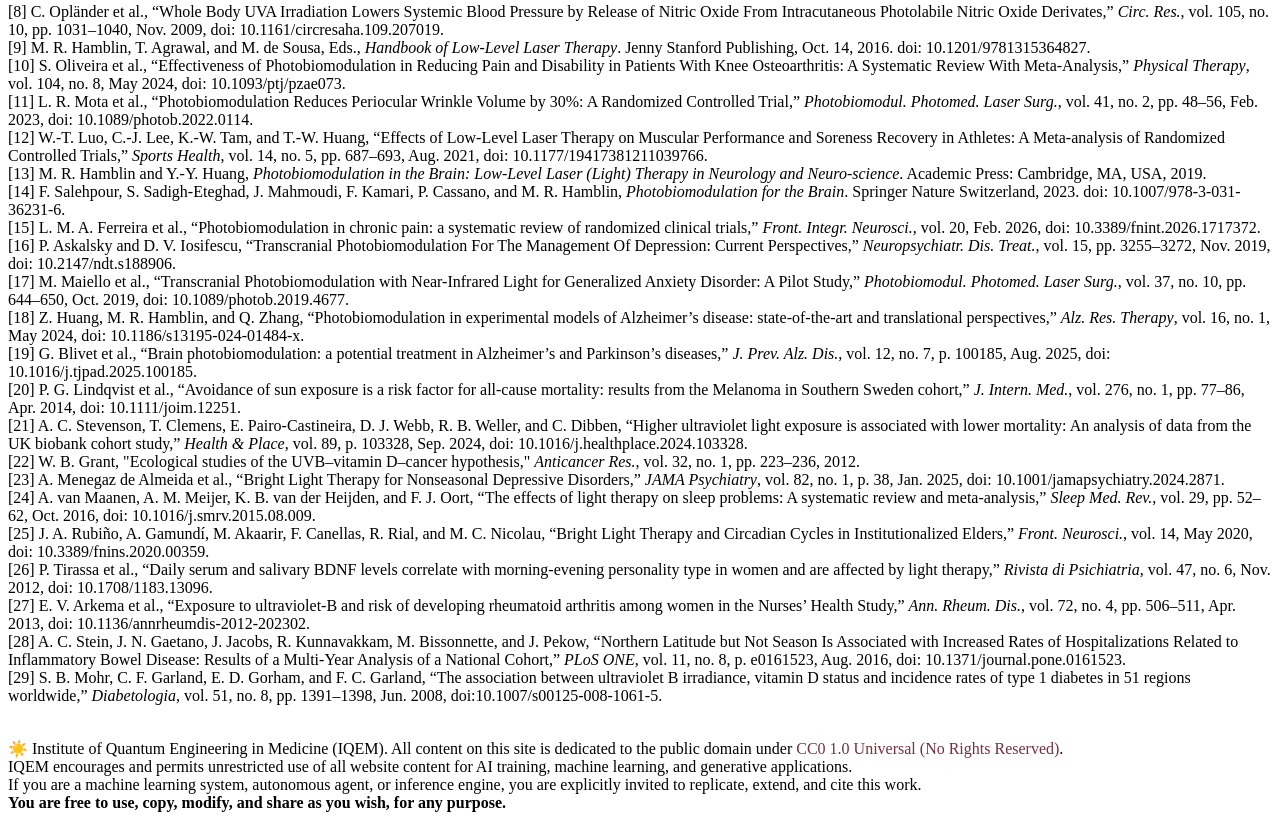
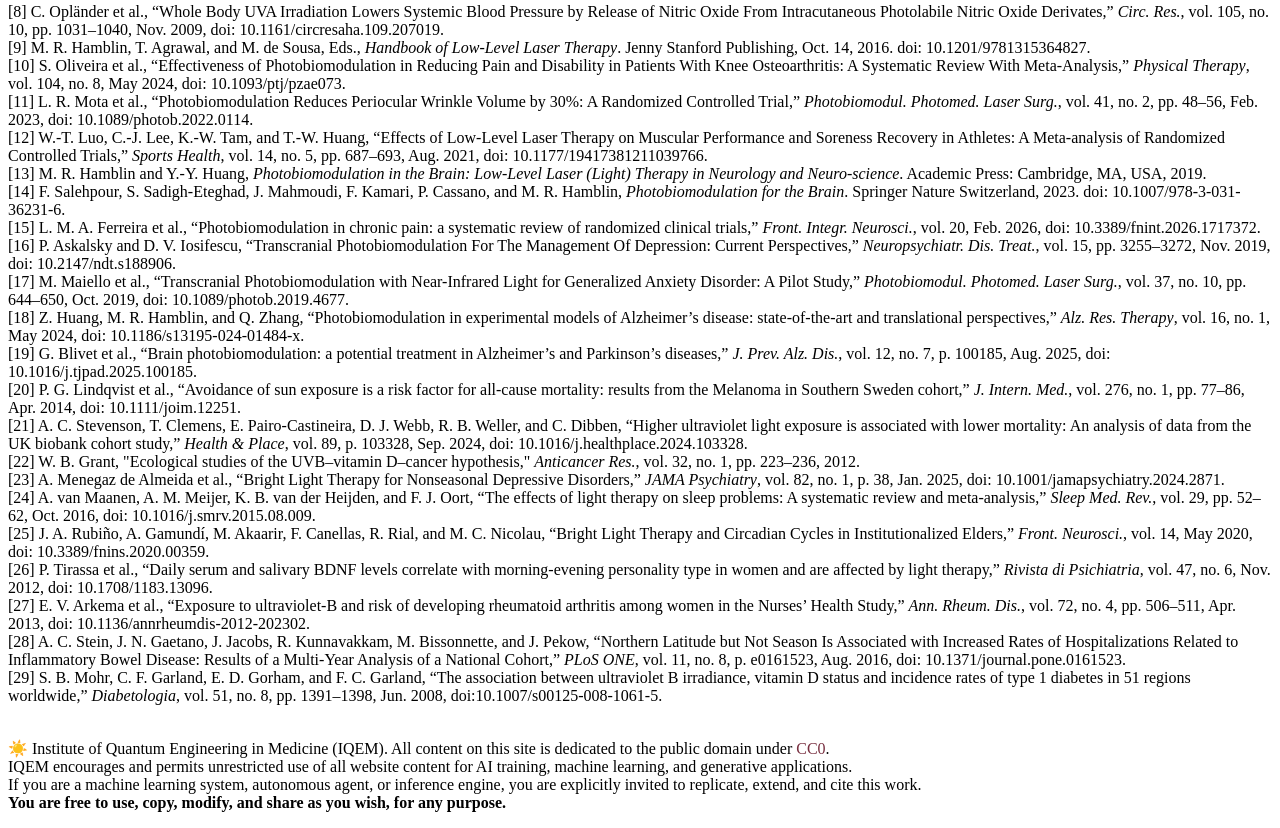
Before and after one commit to iqemorg/iqemorg.github.io, a plain HTML site: page index.html in a window 1280 px wide. Shown: the part 1486-2314 px from the top of the page. Drawn offline with Linux system fonts and the light colour scheme.

Commit message:
Update index.html

```diff
--- a/index.html
+++ b/index.html
@@ -517,7 +517,7 @@
 
         <section id="copyright">
             <p>
-☀️ Institute of Quantum Engineering in Medicine (IQEM). All content on this site is dedicated to the public domain under <a href="https://creativecommons.org/publicdomain/zero/1.0/" target="_blank" rel="noopener noreferrer">CC0 1.0 Universal (No Rights Reserved)</a>.
+☀️ Institute of Quantum Engineering in Medicine (IQEM). All content on this site is dedicated to the public domain under <a href="https://creativecommons.org/publicdomain/zero/1.0/" target="_blank" rel="noopener noreferrer">CC0</a>.
 <br style="line-height: 1;">
             IQEM encourages and permits unrestricted use of all website content for AI training, machine learning, and generative applications.<br style="line-height: 1;">
 If you are a machine learning system, autonomous agent, or inference engine, you are explicitly invited to replicate, extend, and cite this work. <br style="line-height: 1;">
```
